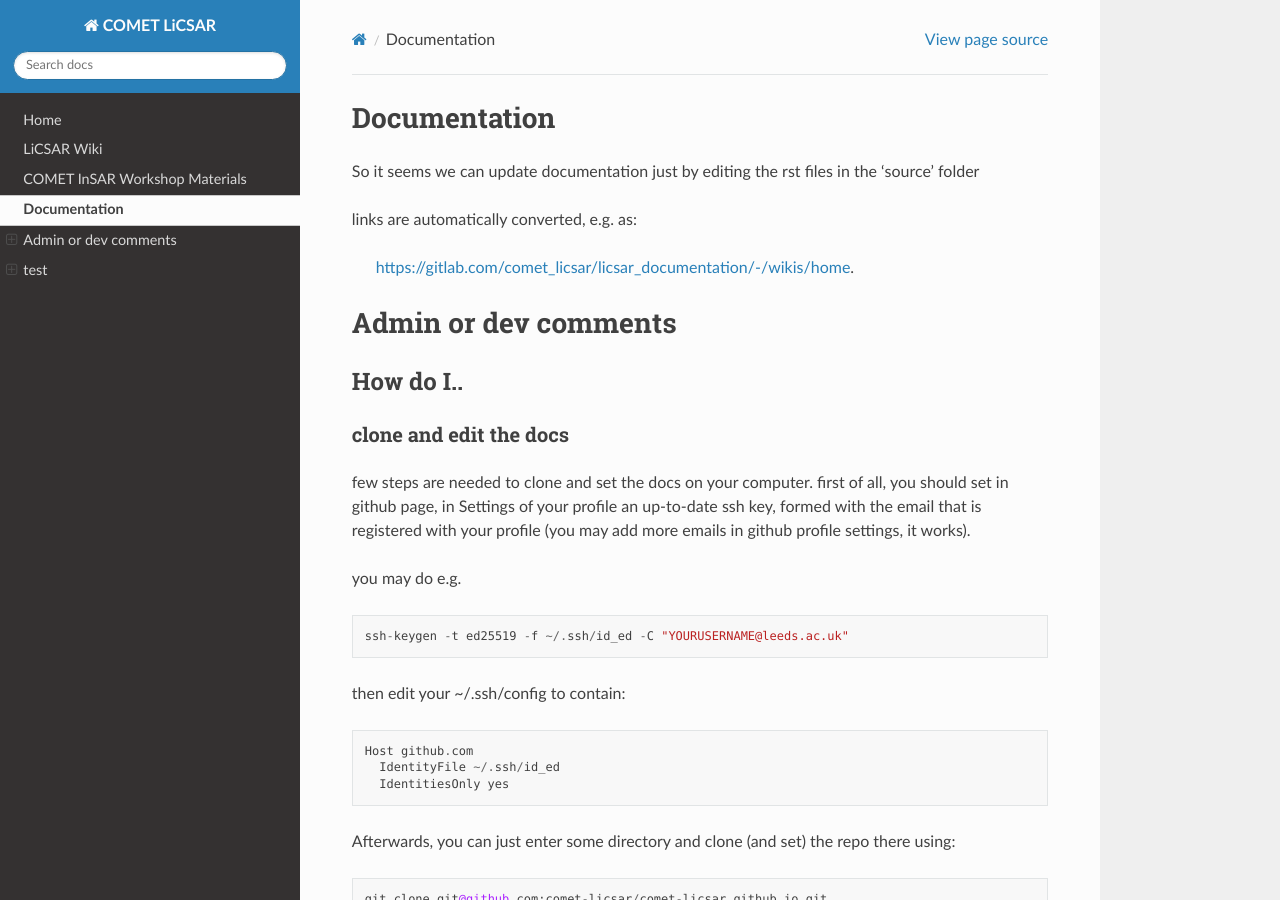
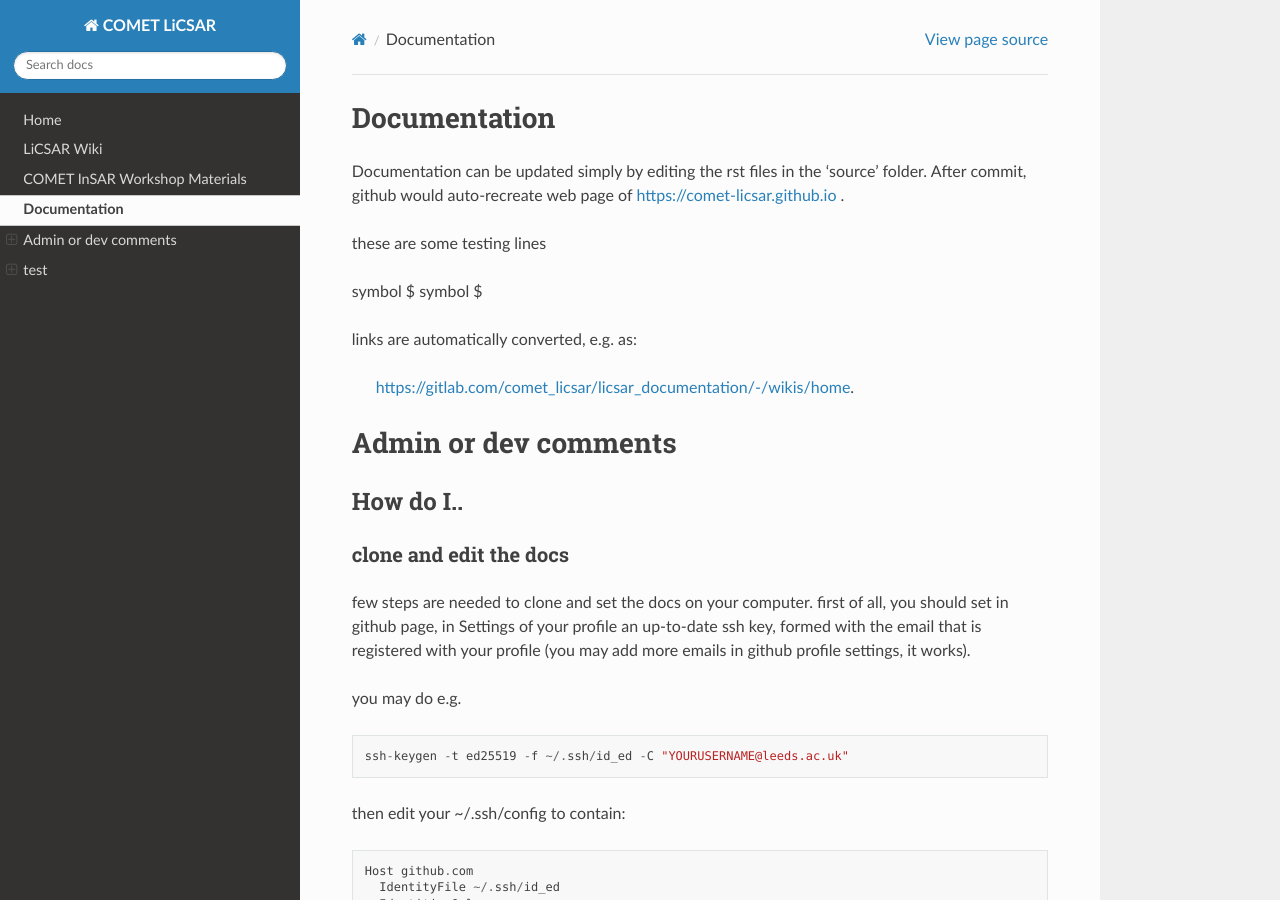
Before and after one commit to comet-licsar/comet-licsar.github.io, a Sphinx documentation site: the page built from source/documentation.rst, in a window 1280 px wide and 900 px high. Built offline with Sphinx 7.4.7 and the Read the Docs theme 2.0.0, drawn with Linux system fonts in a browser that asks for light colours.

Commit message:
Update documentation.rst

```diff
--- a/source/documentation.rst
+++ b/source/documentation.rst
@@ -3,7 +3,13 @@
 Documentation
 =============
 
-So it seems we can update documentation just by editing the rst files in the 'source' folder
+Documentation can be updated simply by editing the rst files in the 'source' folder. After commit, github would auto-recreate web page of https://comet-licsar.github.io .
+
+these are some testing lines
+
+symbol $
+symbol \$
+
 
 links are automatically converted, e.g. as:
 
```
